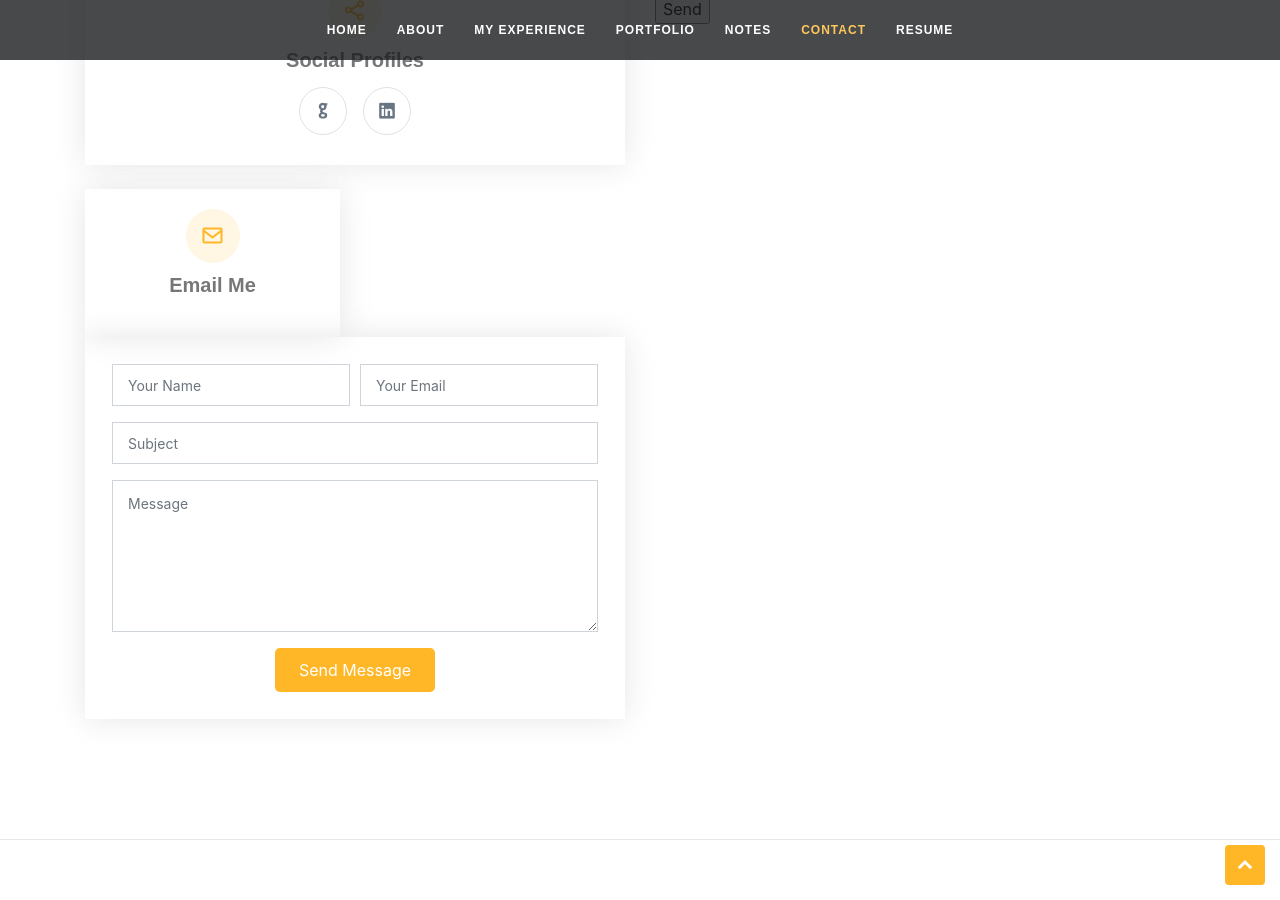
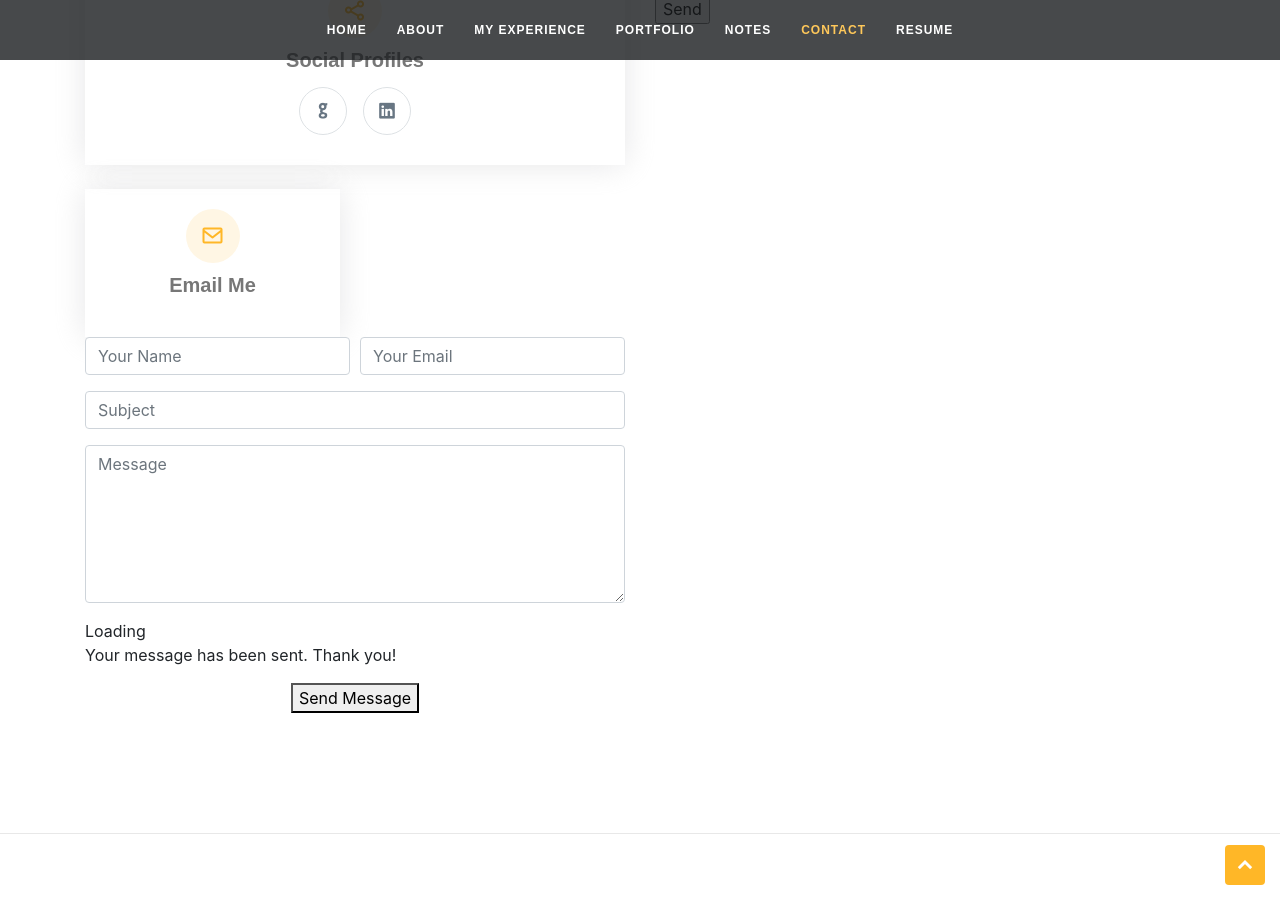
Before and after one commit to Pablitinho/pablitinho.github.io, a Jekyll site: the page built from index.md, in a window 1280 px wide and 900 px high, scrolled down 4891 px. Built offline with Jekyll 4.4.1, drawn with Linux system fonts in a browser that asks for light colours.

Commit message:
removed unused stuff in contact

```diff
--- a/_includes/contact.html
+++ b/_includes/contact.html
@@ -45,7 +45,7 @@
 
       <div class="col-lg-6">
 
-       <form action="https://formspree.io/f/mvovvwkg" method="post" role="form" class="php-email-form">
+       <form action="https://formspree.io/f/mvovvwkg" method="post">
 	   <div class="g-recaptcha" data-sitekey="6LeR_xYaAAAAAJN2qeiKDa_MK7RQx7lofNmizBGu"></div>
           <div class="form-row">
             <div class="col-md-6 form-group">
```
